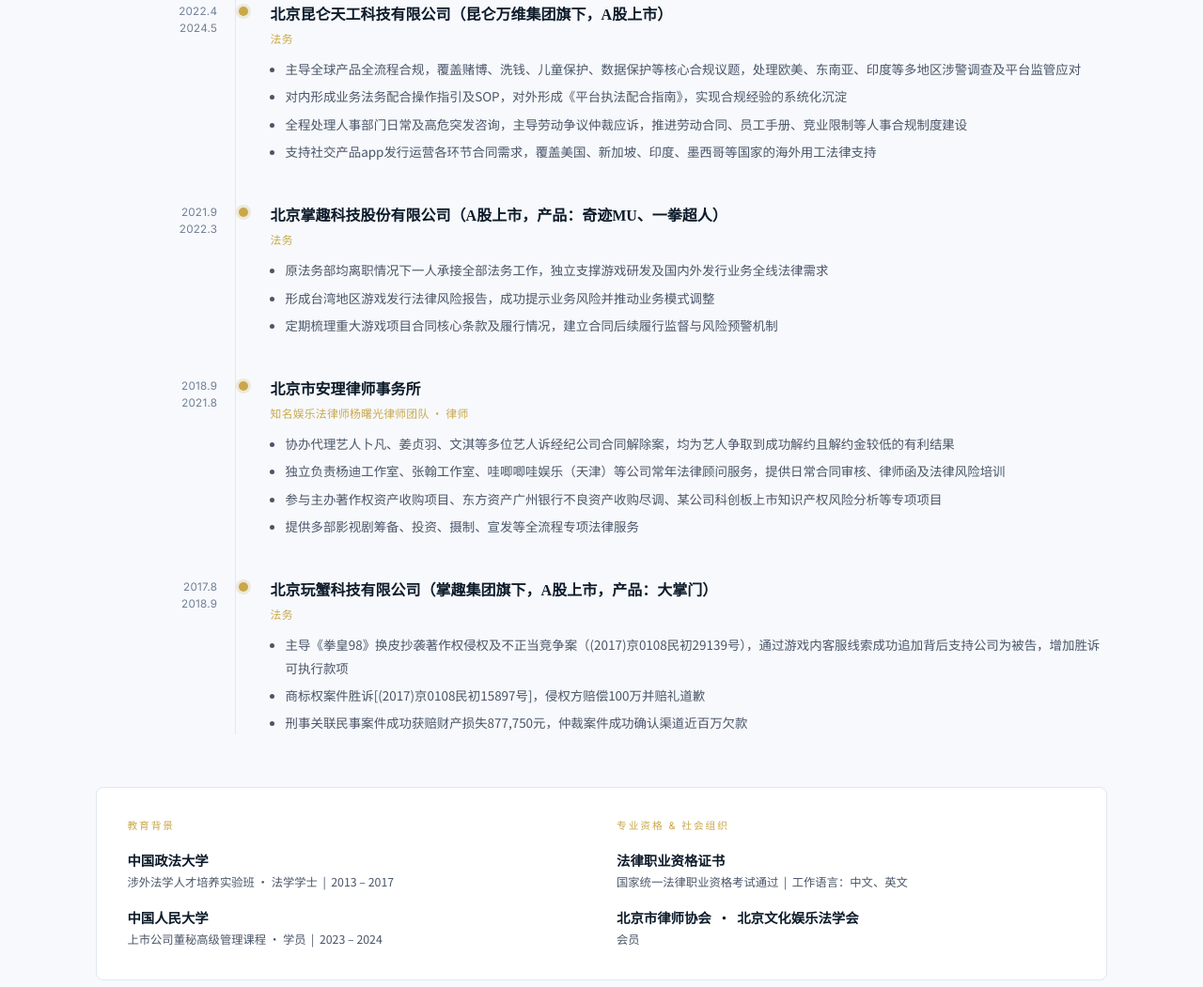
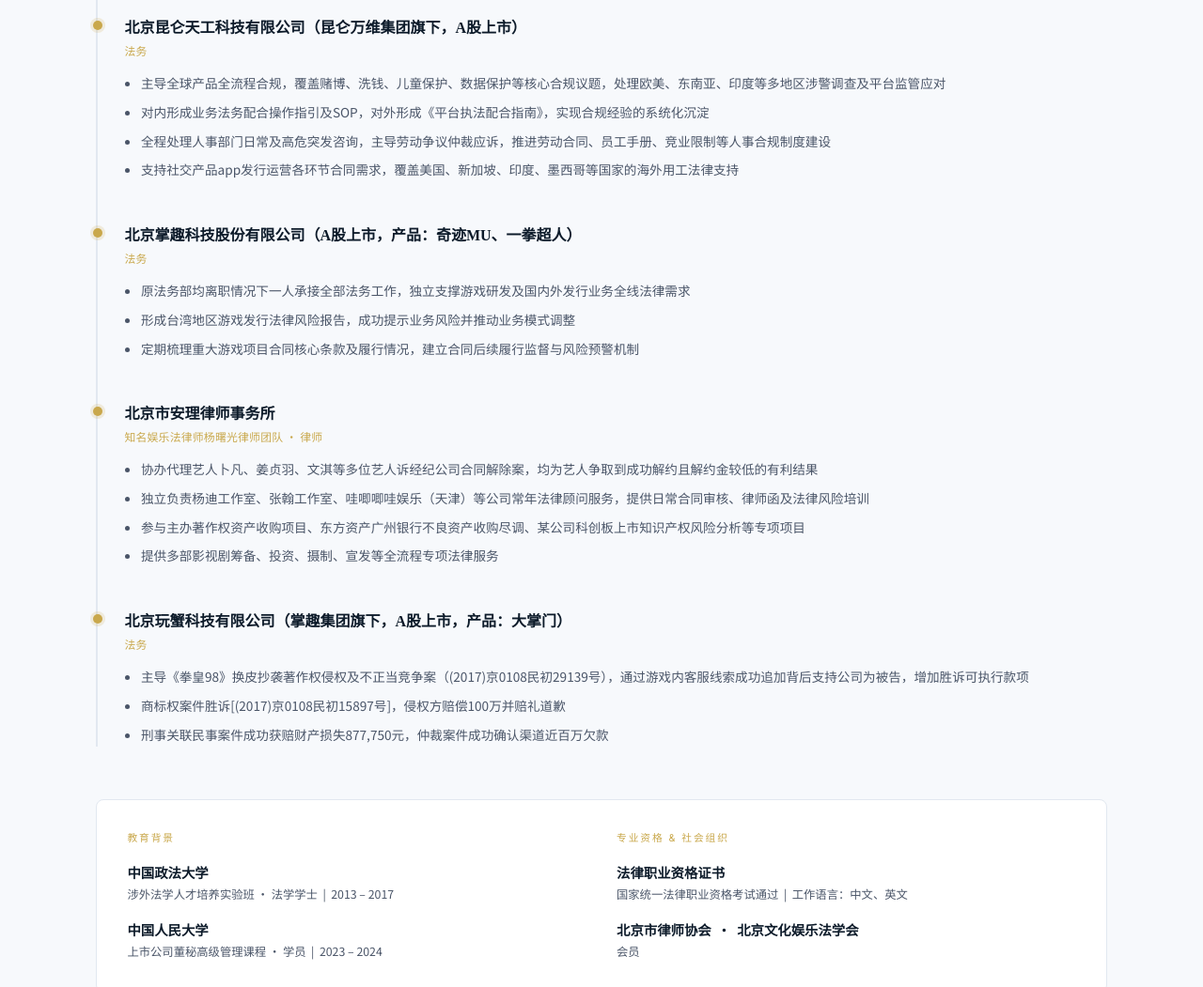
Before and after one commit to dimoloto0316-spec/niumiao.github.io, a plain HTML site: page index.html in a window 1280 px wide. Shown: the part 4671-5722 px from the top of the page at 94% size. Drawn offline with Linux system fonts and the light colour scheme.

Commit message:
Add files via upload

```diff
--- a/index.html
+++ b/index.html
@@ -205,27 +205,23 @@
 }
 
 /* ─── TIMELINE ─── */
-.timeline { position: relative; margin-bottom: 3.5rem; }
-.timeline::before { content: ''; position: absolute; left: 148px; top: 6px; bottom: 0; width: 1px; background: var(--border); }
-.tl-item { display: grid; grid-template-columns: 148px 18px 1fr; margin-bottom: 2.75rem; align-items: start; }
-.tl-left { text-align: right; padding-right: 1.2rem; padding-top: 1px; }
-.tl-date { font-family: "Inter", sans-serif; font-size: 0.73rem; color: var(--text-light); letter-spacing: 0.02em; line-height: 1.5; }
-.tl-dot-wrap { display: flex; justify-content: center; padding-top: 4px; }
-.tl-dot { width: 10px; height: 10px; border-radius: 50%; background: var(--gold); box-shadow: 0 0 0 3px rgba(201,168,76,0.2); flex-shrink: 0; position: relative; z-index: 1; }
-.tl-right { padding-left: 1.2rem; }
+.timeline { margin-bottom: 3.5rem; padding-left: 1.75rem; border-left: 2px solid var(--border); }
+.tl-item { position: relative; margin-bottom: 2.75rem; display: block; }
+.tl-item::before { content: ""; position: absolute; left: -2.1rem; top: 5px; width: 10px; height: 10px; border-radius: 50%; background: var(--gold); box-shadow: 0 0 0 3px rgba(201,168,76,0.18); }
+.tl-left { display: none; }
+.tl-dot-wrap { display: none; }
+.tl-right { padding-left: 0; }
 .tl-company { font-family: "Noto Serif SC", serif; font-size: 1rem; font-weight: 600; color: var(--navy); margin-bottom: 3px; }
-.tl-meta { font-size: 0.74rem; color: var(--gold); margin-bottom: 0.65rem; letter-spacing: 0.02em; }
-.tl-bullets { padding-left: 1rem; list-style: disc; display: flex; flex-direction: column; gap: 0.3rem; }
-.tl-bullets li { font-size: 0.84rem; color: var(--text-mid); line-height: 1.82; }
-.edu-row { display: grid; grid-template-columns: 1fr 1fr; gap: 2rem; padding: 2rem; background: var(--white); border-radius: 8px; border: 1px solid var(--border); }
+.tl-meta { font-size: 0.74rem; color: var(--gold); margin-bottom: 0.75rem; letter-spacing: 0.02em; }
+.tl-bullets { padding-left: 1.1rem; list-style: disc; display: flex; flex-direction: column; gap: 0.35rem; }
+.tl-bullets li { font-size: 0.85rem; color: var(--text-mid); line-height: 1.85; }
+.edu-row { display: grid; grid-template-columns: 1fr 1fr; gap: 2rem; padding: 2rem; background: var(--white); border-radius: 8px; border: 1px solid var(--border); margin-top: 1rem; }
 .edu-section-label { font-family: "Inter", sans-serif; font-size: 0.67rem; letter-spacing: 0.18em; color: var(--gold); text-transform: uppercase; margin-bottom: 1rem; }
 .edu-school { font-size: 0.9rem; font-weight: 600; color: var(--navy); margin-bottom: 2px; }
 .edu-detail { font-size: 0.77rem; color: var(--text-mid); line-height: 1.65; }
 @media (max-width: 820px) {
-  .timeline::before { display: none; }
-  .tl-item { grid-template-columns: 0 16px 1fr; }
-  .tl-left { display: none; }
-  .edu-row { grid-template-columns: 1fr; gap: 1.5rem; }
+  .timeline { padding-left: 1.25rem; }
+  .edu-row { grid-template-columns: 1fr; gap: 1.25rem; padding: 1.25rem; }
 }
 
 /* ─── CONTACT CARDS ─── */
```
